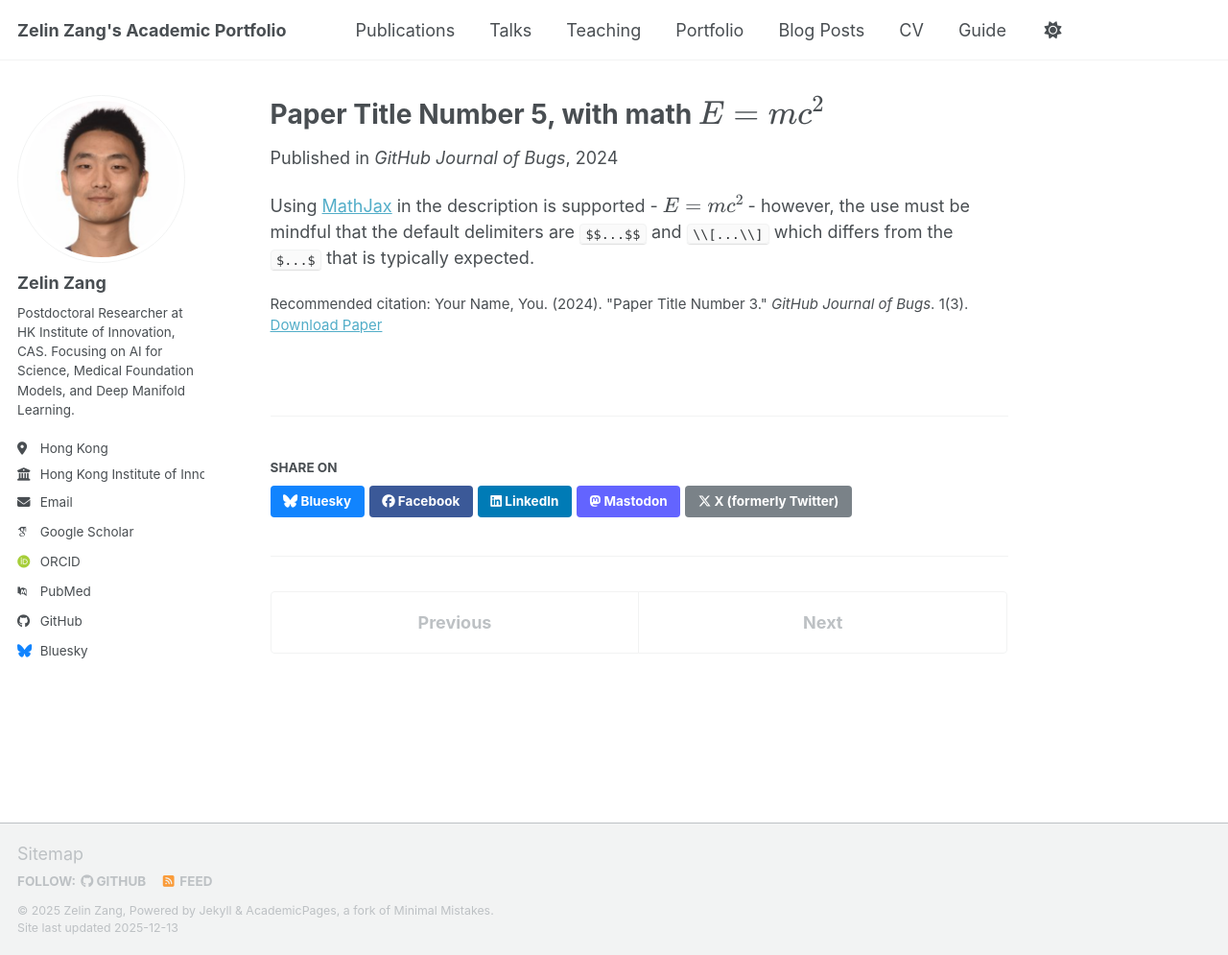
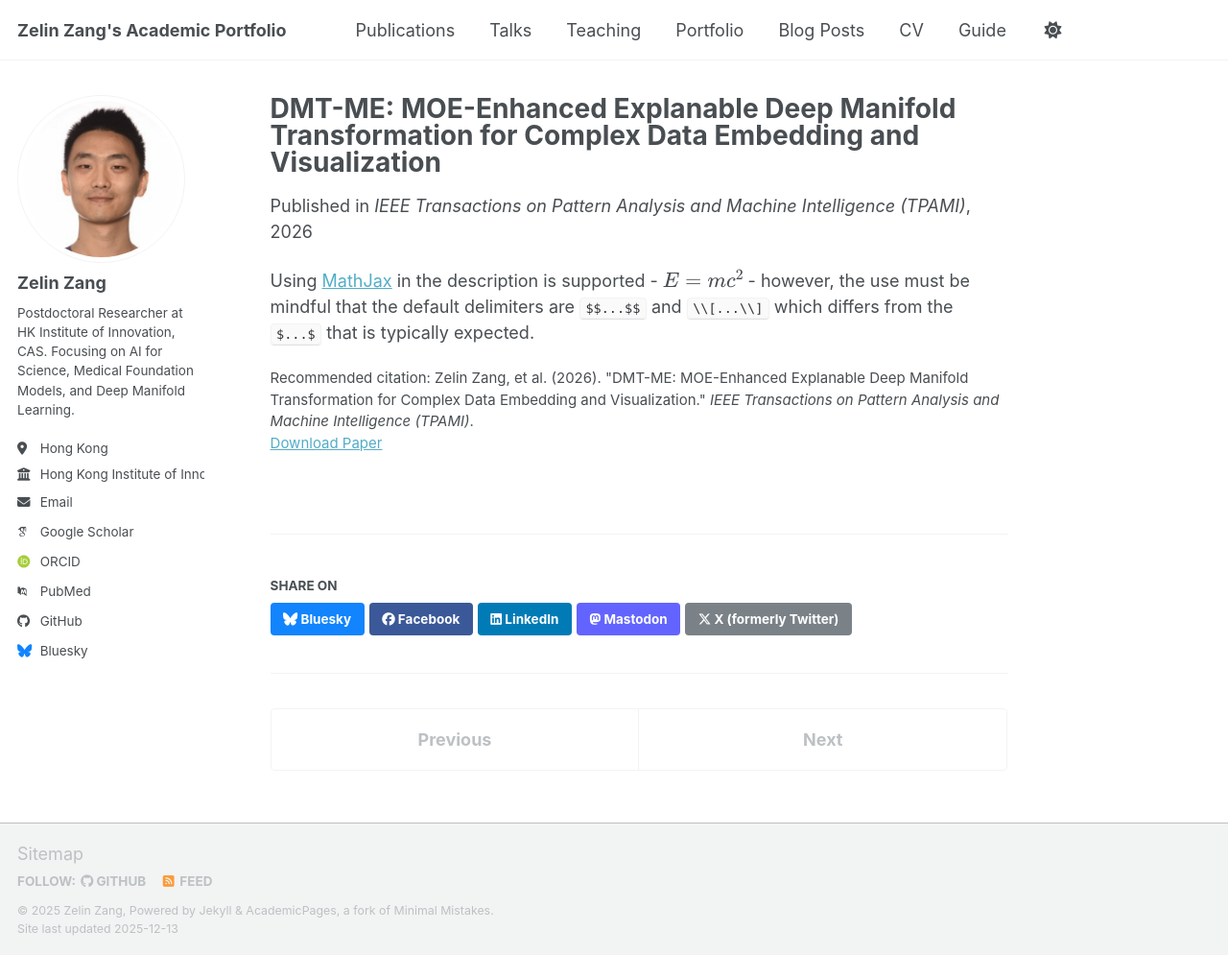
Before and after one commit to zangzelin/zangzelin.github.io, a Jekyll site: the page built from _publications/2025-06-08-paper-title-number-5.md, in a window 1280 px wide and 995 px high. Shown: the whole window at 96% size. Built offline with Jekyll 4.4.1, drawn with Linux system fonts in a browser that asks for light colours; some web fonts are replaced; a script bundle is joined from its source files by our own code; library files that are not in the unit come from our copies.

Commit message:
auto push

```diff
--- a/_publications/2025-06-08-paper-title-number-5.md
+++ b/_publications/2025-06-08-paper-title-number-5.md
@@ -1,13 +1,13 @@
 ---
-title: "Paper Title Number 5, with math $$E=mc^2$$"
+title: "DMT-ME: MOE-Enhanced Explanable Deep Manifold Transformation for Complex Data Embedding and Visualization"
 collection: publications
-category: conferences
-permalink: /publication/2024-02-17-paper-title-number-4
-excerpt: 'This paper is about a famous math equation, $$E=mc^2$$'
-date: 2024-02-17
-venue: 'GitHub Journal of Bugs'
-paperurl: 'https://academicpages.github.io/files/paper3.pdf'
-citation: 'Your Name, You. (2024). &quot;Paper Title Number 3.&quot; <i>GitHub Journal of Bugs</i>. 1(3).'
+category: manuscripts
+permalink: /publication/2026-01-01-dmt-me
+excerpt: 'Published in IEEE Transactions on Pattern Analysis and Machine Intelligence (TPAMI), IF=20. This paper proposes a Mixture-of-Experts enhanced manifold transformation method.'
+date: 2026-01-01
+venue: 'IEEE Transactions on Pattern Analysis and Machine Intelligence (TPAMI)'
+paperurl: 'http://zelinzang.github.io/files/dmt-me.pdf'
+citation: 'Zelin Zang, et al. (2026). &quot;DMT-ME: MOE-Enhanced Explanable Deep Manifold Transformation for Complex Data Embedding and Visualization.&quot; <i>IEEE Transactions on Pattern Analysis and Machine Intelligence (TPAMI)</i>.'
 ---
 
 Using [MathJax](https://www.mathjax.org/) in the description is supported - $$E=mc^2$$ - however, the use must be mindful that the default delimiters are `$$...$$` and `\\[...\\]` which differs from the `$...$` that is typically expected.
```
